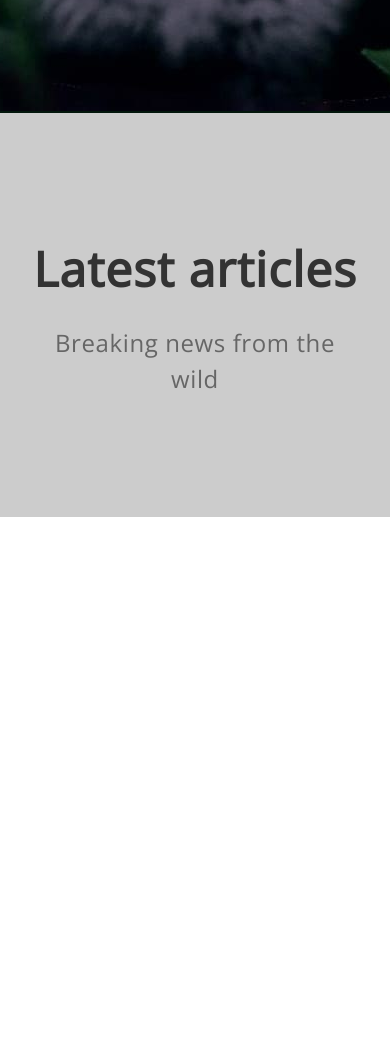
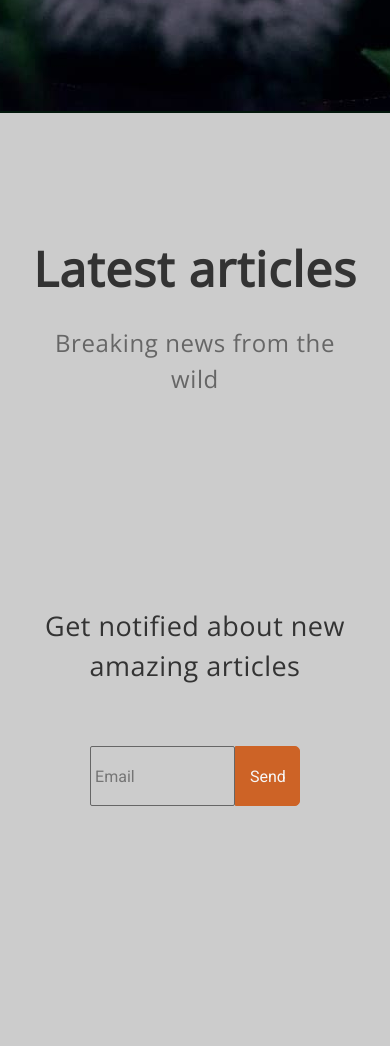
Before and after one commit to AnzhelikaMikulich/Wildlife, a plain HTML site: page index.html in a window 390 px wide. Shown: the part 668-1714 px from the top of the page. Before the commit the page ends 1185 px from the top, so only its background shows below. Drawn offline with nearby package versions, Linux system fonts and the light colour scheme.

Commit message:
feat:Add 'Get notified' block

```diff
--- a/css/style.css
+++ b/css/style.css
@@ -307,11 +307,13 @@ ul li {
   position: absolute;
   top: 199px;
 }
-.survival_btn:hover {
+.survival_btn:hover,
+.get_notified_button:hover {
   background: #e39128;
   box-shadow: 0px 4px 4px rgba(0, 0, 0, 0.25);
 }
-.survival_btn:active {
+.survival_btn:active,
+.get_notified_button:active {
   background: #8f5613;
   box-shadow: 0px 4px 4px rgba(0, 0, 0, 0.25);
 }
@@ -494,3 +496,85 @@ ul li {
     display: none;
   }
 }
+/* форма */
+.get_notified {
+  background-color: #cccccc;
+  margin-top: -1px;
+  text-align: center;
+}
+.get_notified_label {
+  padding-top: 240px;
+  font-family: "Open Sans", Arial, Helvetica, sans-serif;
+  letter-spacing: 0.5px;
+  font-size: 27px;
+  line-height: 40px;
+  color: #333333;
+}
+.get_notified_form {
+  padding: 60px 0 240px 0;
+  display: flex;
+  justify-content: center;
+}
+.get_notified_input {
+  width: 45%;
+  background: #cccccc;
+  border: 1px solid #666666;
+  border-radius: 2px;
+  height: 60px;
+}
+.input {
+  width: 94%;
+  height: 100%;
+  background: transparent;
+  font-family: "Roboto", Arial, Helvetica, sans-serif;
+  font-size: 23px;
+  line-height: 27px;
+  color: #666666;
+}
+.get_notified_button {
+  width: 10%;
+  height: 60px;
+  background: #cd6326;
+  border: 1px solid #cd6326;
+  border-radius: 0px 5px 5px 0px;
+}
+.get_notified_btn {
+  background: transparent;
+  width: 100%;
+  height: 100%;
+  font-family: "Roboto", Arial, Helvetica, sans-serif;
+  font-size: 23px;
+  line-height: 27px;
+  color: #f7f7f7;
+}
+
+@media (max-width: 1024px) {
+  .get_notified_label {
+    padding-top: 150px;
+  }
+}
+@media (max-width: 820px) {
+  .get_notified_label {
+    padding-top: 110px;
+  }
+  .get_notified_btn {
+    font-size: 19px;
+  }
+  .input {
+    font-size: 19px;
+  }
+}
+@media (max-width: 610px) {
+  .get_notified_label {
+    padding-top: 90px;
+  }
+  .get_notified_btn {
+    font-size: 16px;
+  }
+  .input {
+    font-size: 16px;
+  }
+  .get_notified_button {
+    width: 20%;
+  }
+}
--- a/index.html
+++ b/index.html
@@ -62,7 +62,7 @@
           </div>
         </div>
       </main>
-      <aside class="latest_block">
+      <section class="latest_block">
         <div class="latest_articles">
           <div class="container">
             <h2 class="latest_articles_title">Latest articles</h2>
@@ -123,9 +123,23 @@
             <img src="./img/Latest articles/left.svg" alt="prev" />
           </div>
         </div>
-      </aside>
+      </section>
+      <section class="get_notified">
+        <div class="container">
+          <div class="get_notified_label">
+            Get notified about new amazing articles
+          </div>
+          <form action="#" class="get_notified_form">
+            <div class="get_notified_input">
+              <input type="text" placeholder="Email" class="input" />
+            </div>
+            <div class="get_notified_button">
+              <button type="submit" class="get_notified_btn">Send</button>
+            </div>
+          </form>
+        </div>
+      </section>
     </div>
-
     <script src="./js/script.js"></script>
   </body>
 </html>
```
